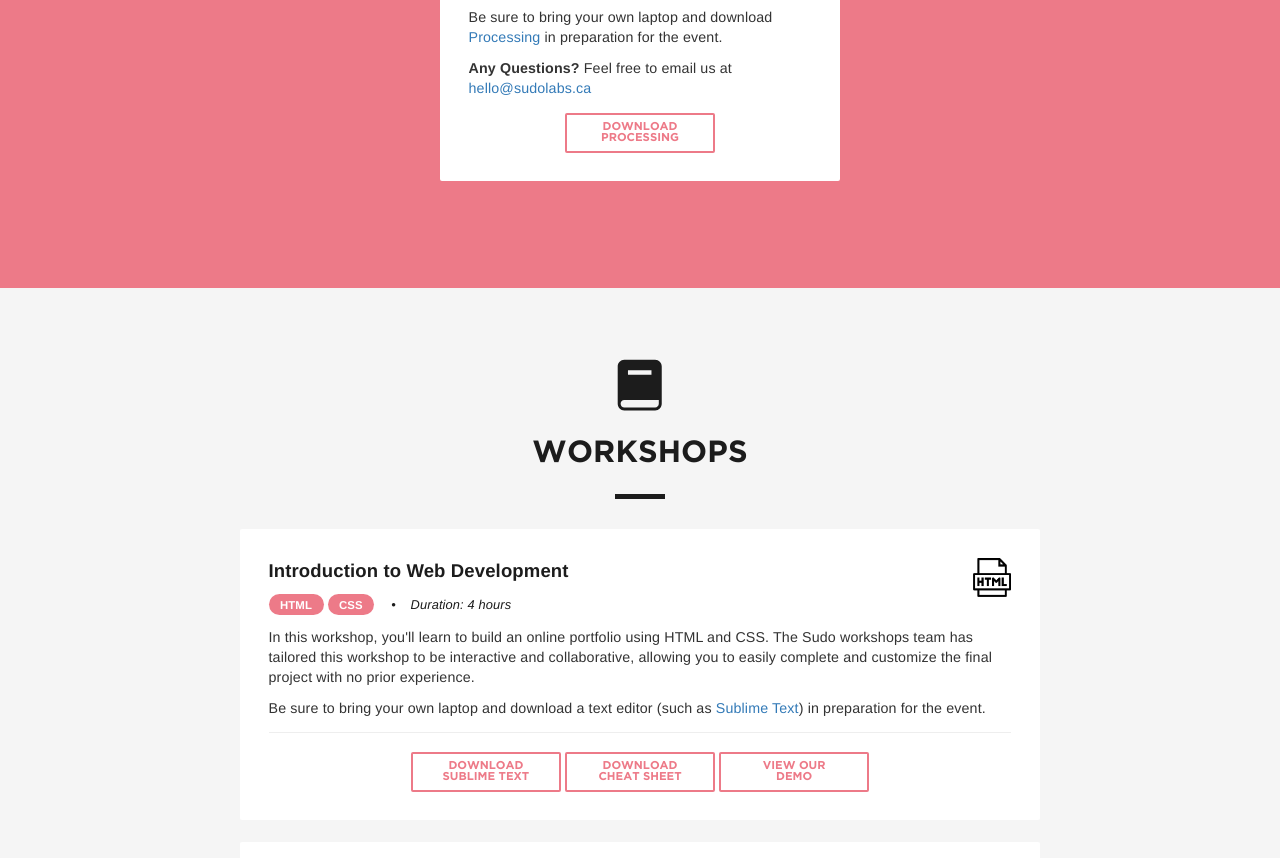
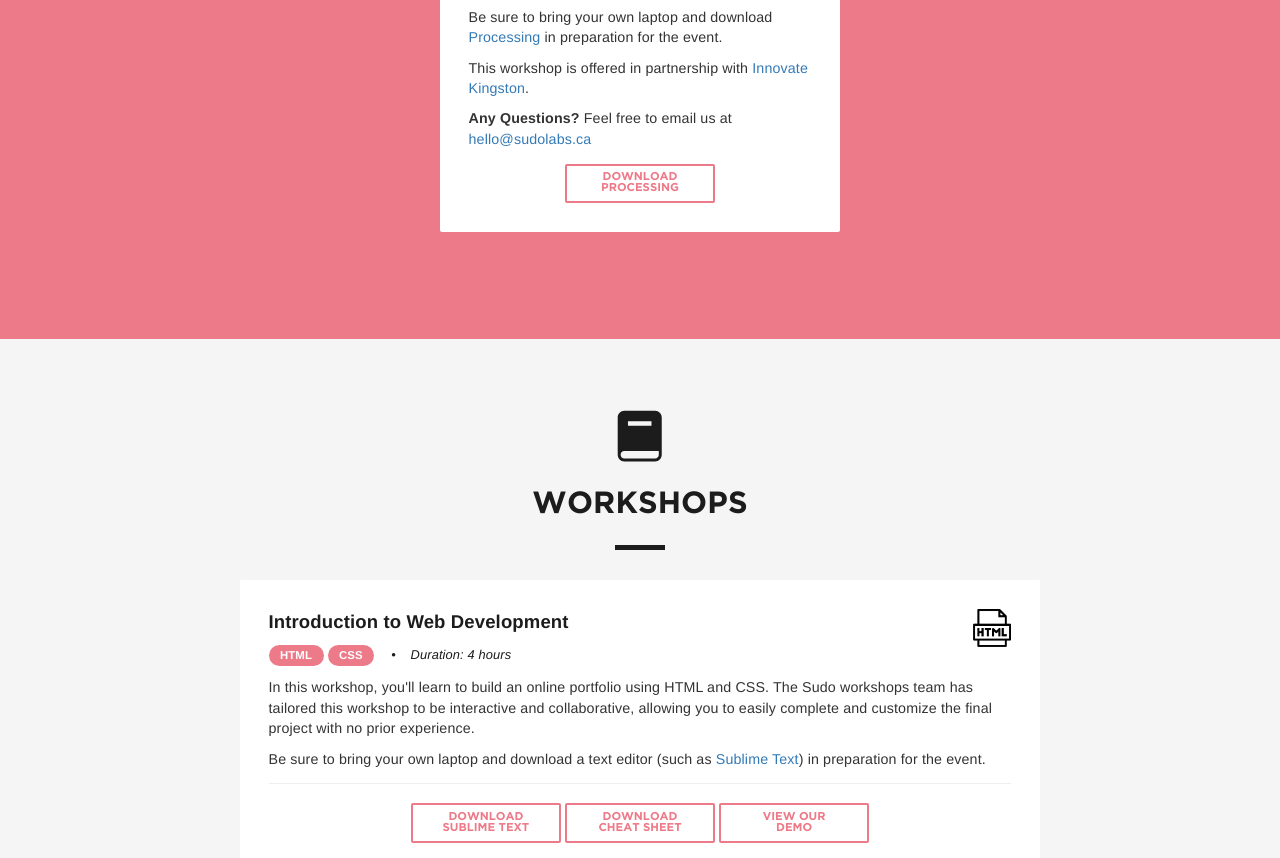
Before and after one commit to melissamangos/sudolabs, a website: page index.html in a window 1280 px wide. Shown: the part 1804-2662 px from the top of the page. Drawn offline with Linux system fonts and the light colour scheme.

Commit message:
Added sentence to event card.

```diff
--- a/index.html
+++ b/index.html
@@ -87,6 +87,7 @@
 					<p>
 					In this workshop, we will cover the basics of programming using Processing and Python to draw and animate pictures. This interactive and collaborative workshop will allow you to develop your own designs, with help from Sudo's volunteer mentors. No previous computer programming or artistic experience is required.</p>
 					<p>Be sure to bring your own laptop and download <a href="https://processing.org/download/" target="_blank">Processing</a> in preparation for the event.</p>
+					<p>This workshop is offered in partnership with <a href="https://www.innovatekingston.ca" target="_blank">Innovate Kingston</a>.</p>
 					<p><b>Any Questions?</b> Feel free to email us at <a href="mailto:hello@sudolabs.ca" class="no-change-hover">hello@sudolabs.ca</a></p>
 					<div class="center">
 						<a href="https://processing.org/download/" target="_blank"><button class="btn-pink">Download Processing</button></a>
```
